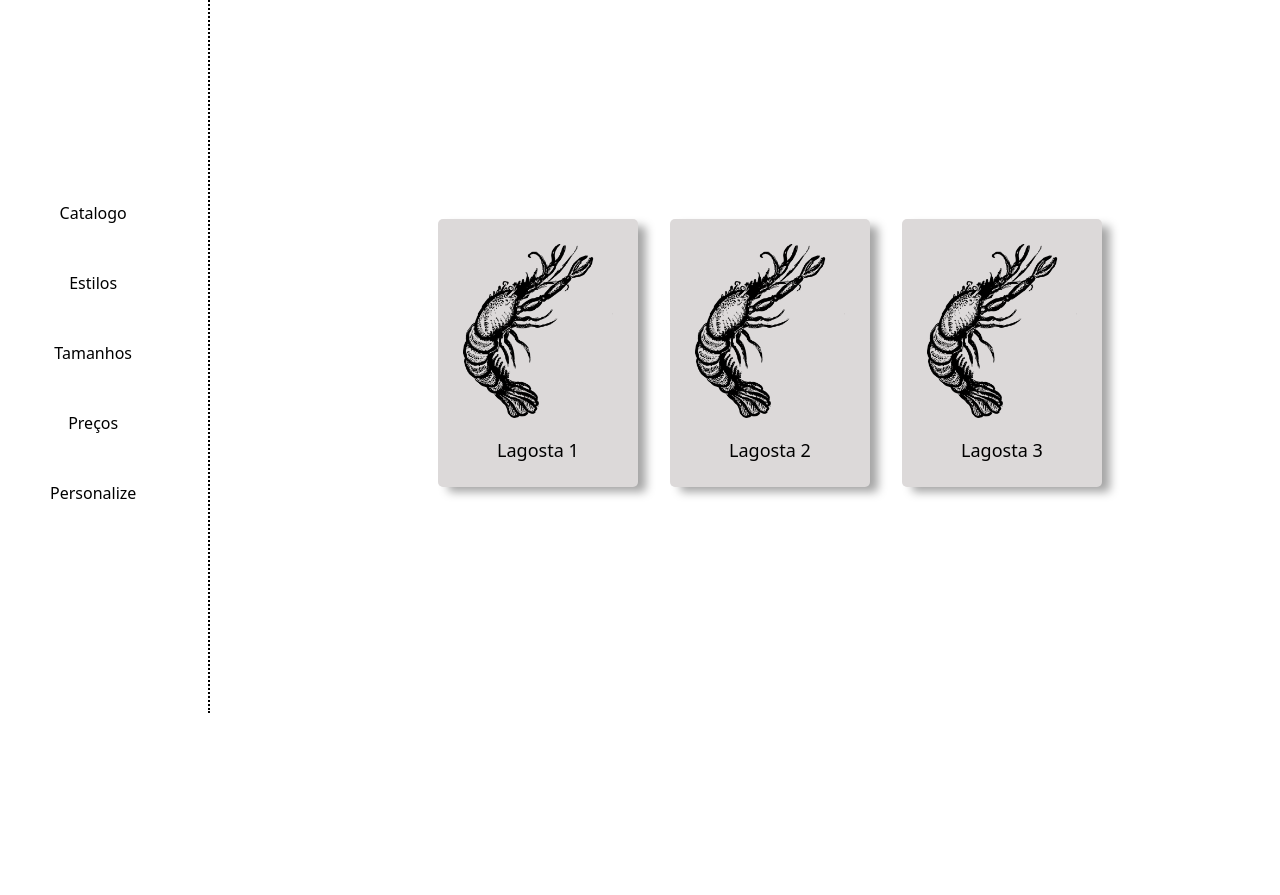
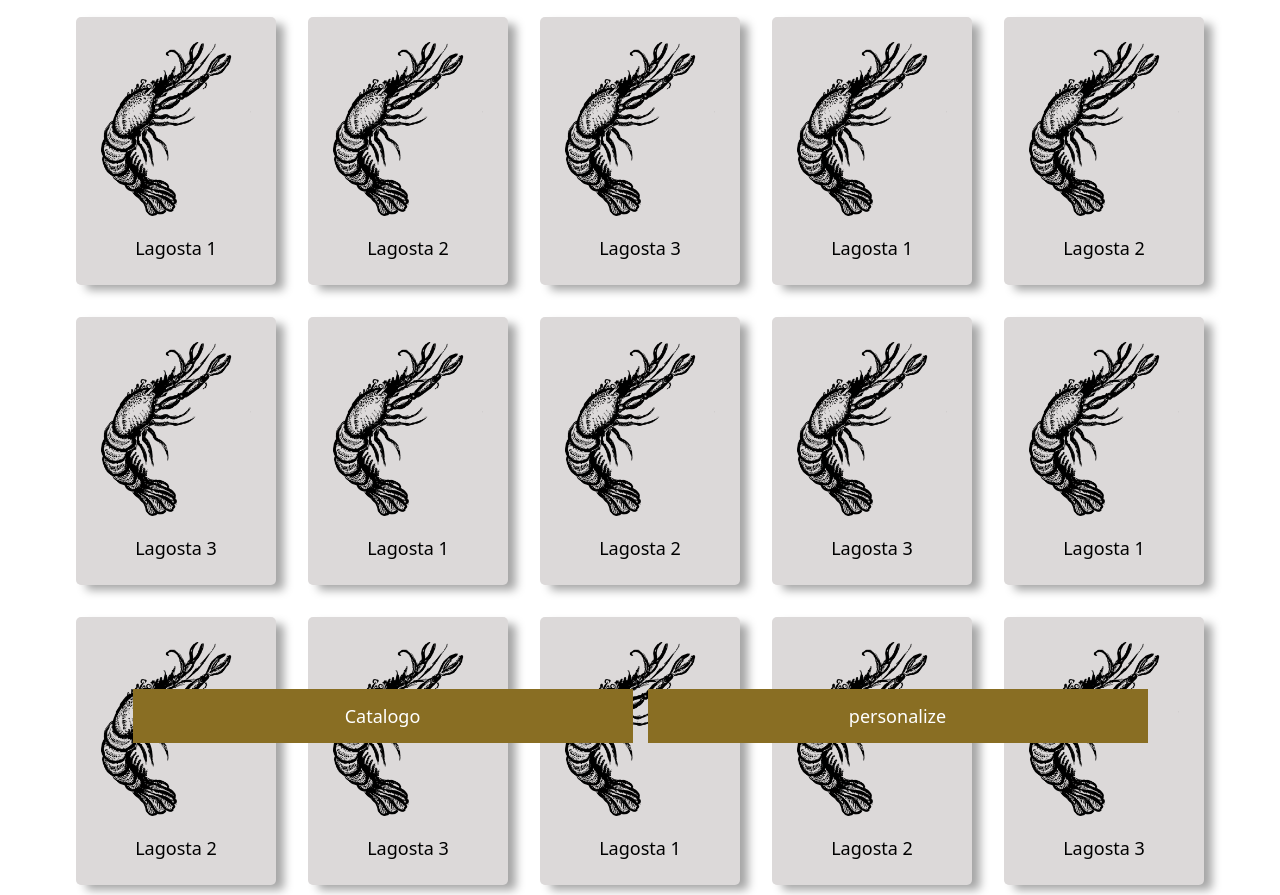
Before and after one commit to RafaelAntoniete/P.I._DSM_1-_Semestre, a plain HTML site: page projeto/orcamento.html in a window 1280 px wide. Shown: the part 57-952 px from the top of the page. Before the commit the page ends 820 px from the top, so only its background shows below. Drawn offline with Linux system fonts and the light colour scheme.

Commit message:
08/05/2023

```diff
--- a/projeto/orcamento.html
+++ b/projeto/orcamento.html
@@ -21,17 +21,69 @@
             </ul>
         </nav>
     </header>
-    <section class="catalogo">
-        <div class="sidebar">
-            <ul>
-                <li>Catalogo</li>
-                <li>Estilos</li>
-                <li>Tamanhos</li>
-                <li>Preços</li>
-                <li>Personalize</li>
-            </ul>
-        </div>
+    <section class="orcamento">
+
         <div class="tattoos">
+            <div class="card">
+                <img src="./public/lagosta.png" alt="Lagosta">
+                <p>Lagosta 1</p>
+            </div>
+            <div class="card">
+                <img src="./public/lagosta.png" alt="Lagosta">
+                <p>Lagosta 2</p>
+            </div>
+            <div class="card">
+                <img src="./public/lagosta.png" alt="Lagosta">
+                <p>Lagosta 3</p>
+            </div>
+            <div class="card">
+                <img src="./public/lagosta.png" alt="Lagosta">
+                <p>Lagosta 1</p>
+            </div>
+            <div class="card">
+                <img src="./public/lagosta.png" alt="Lagosta">
+                <p>Lagosta 2</p>
+            </div>
+            <div class="card">
+                <img src="./public/lagosta.png" alt="Lagosta">
+                <p>Lagosta 3</p>
+            </div>
+            <div class="card">
+                <img src="./public/lagosta.png" alt="Lagosta">
+                <p>Lagosta 1</p>
+            </div>
+            <div class="card">
+                <img src="./public/lagosta.png" alt="Lagosta">
+                <p>Lagosta 2</p>
+            </div>
+            <div class="card">
+                <img src="./public/lagosta.png" alt="Lagosta">
+                <p>Lagosta 3</p>
+            </div>
+            <div class="card">
+                <img src="./public/lagosta.png" alt="Lagosta">
+                <p>Lagosta 1</p>
+            </div>
+            <div class="card">
+                <img src="./public/lagosta.png" alt="Lagosta">
+                <p>Lagosta 2</p>
+            </div>
+            <div class="card">
+                <img src="./public/lagosta.png" alt="Lagosta">
+                <p>Lagosta 3</p>
+            </div>
+            <div class="card">
+                <img src="./public/lagosta.png" alt="Lagosta">
+                <p>Lagosta 1</p>
+            </div>
+            <div class="card">
+                <img src="./public/lagosta.png" alt="Lagosta">
+                <p>Lagosta 2</p>
+            </div>
+            <div class="card">
+                <img src="./public/lagosta.png" alt="Lagosta">
+                <p>Lagosta 3</p>
+            </div>
             <div class="card">
                 <img src="./public/lagosta.png" alt="Lagosta">
                 <p>Lagosta 1</p>
@@ -46,7 +98,14 @@
             </div>
         </div>
     </section>
-
+    <div class=btn_orcamento>
+        <button>
+            Catalogo
+        </button>
+        <button>
+            personalize
+        </button>
+    </div>
     <script src="index.js"></script>
 </body>
 
--- a/projeto/styles/orcamento.css
+++ b/projeto/styles/orcamento.css
@@ -18,9 +18,6 @@ nav {
     display: flex;
     align-items: center;
     justify-content: space-between;
-    position: fixed;
-    top: 0;
-    z-index: 1;
     background-color: #aa882c;
 }
 
@@ -57,8 +54,7 @@ section{
     width: 100%;
     height: 100%;
     display: flex;
-    align-items: center;
-    justify-content: center;
+    padding: 20px;
 }
 .search{
     margin-right: 25px;
@@ -68,25 +64,6 @@ section{
     border-radius: 25px;
     border-style: none;
 }
-
-
-.sidebar{
-    width: 200px;
-    height: 90vh;
-    border-right: 2px dotted black;
-    margin: 50px;
-    display: flex;
-    align-items: center;
-}
-.sidebar ul{
-    display: flex;
-    flex-direction: column;
-    gap: 3rem;
-}
-.sidebar li{
-    cursor: pointer;
-}
-
 .tattoos{
     width: 100%;
     display: flex;
@@ -94,7 +71,6 @@ section{
     align-items: center;
     gap: 2rem;
     flex-wrap: wrap;
-    height: 100vh;
 }
 
 /* Catalogo Cards*/
@@ -113,3 +89,26 @@ section{
     font-size: 18px;
     margin-top: 15px;
 }
+
+.btn_orcamento{
+    display: flex;
+    gap: 15px;
+    width: 100%;
+    position: fixed;
+    bottom: 0;
+    justify-content: center;
+}
+
+button {
+    width: 500px;
+    padding: 15px;
+    border: none;
+    cursor: pointer;
+    font-size: 18px;
+    background-color: #896e23;
+    color: white;
+}
+button:hover{
+    background-color: #745d1d;
+    color: #fff;
+}
```
